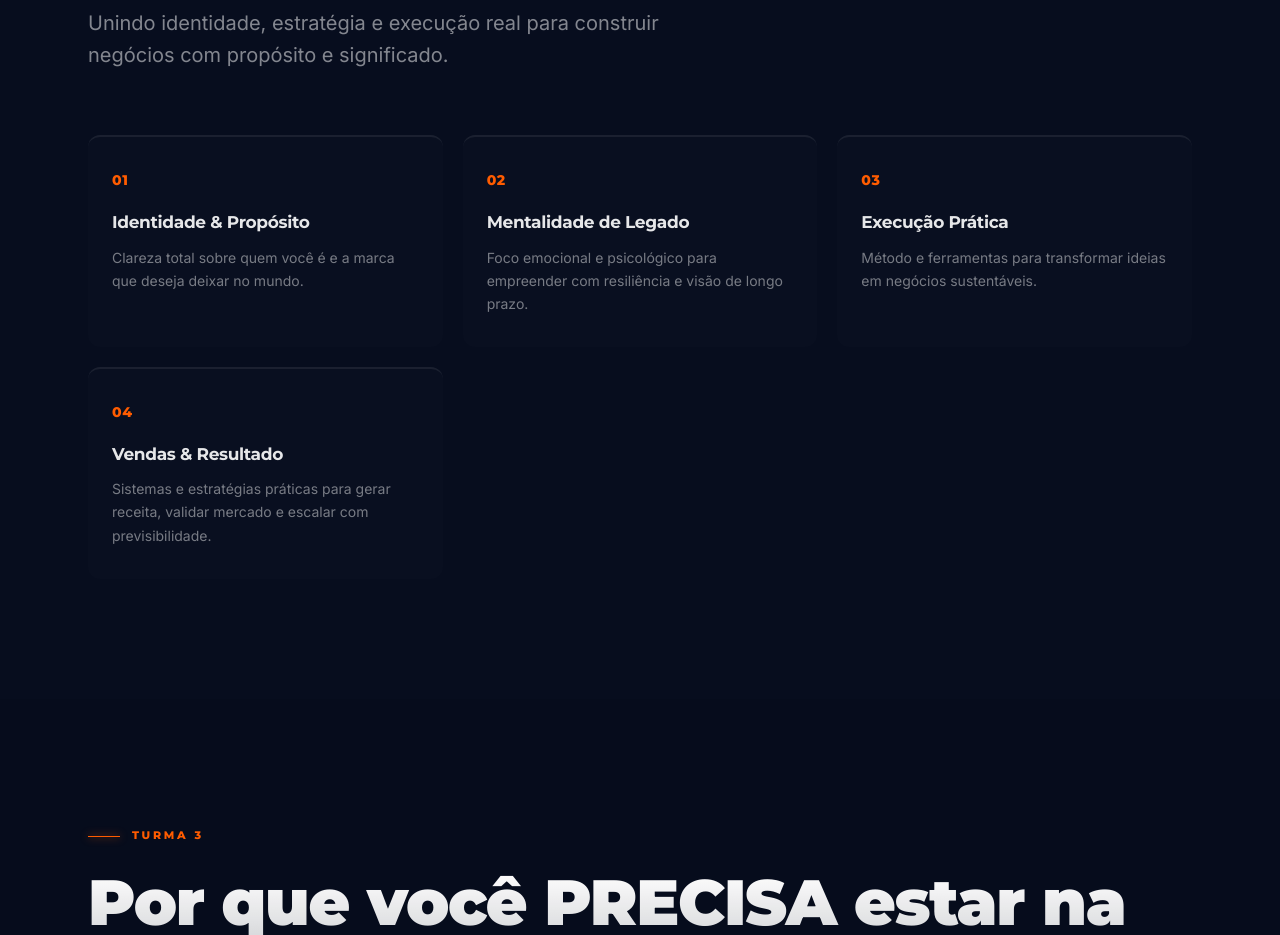
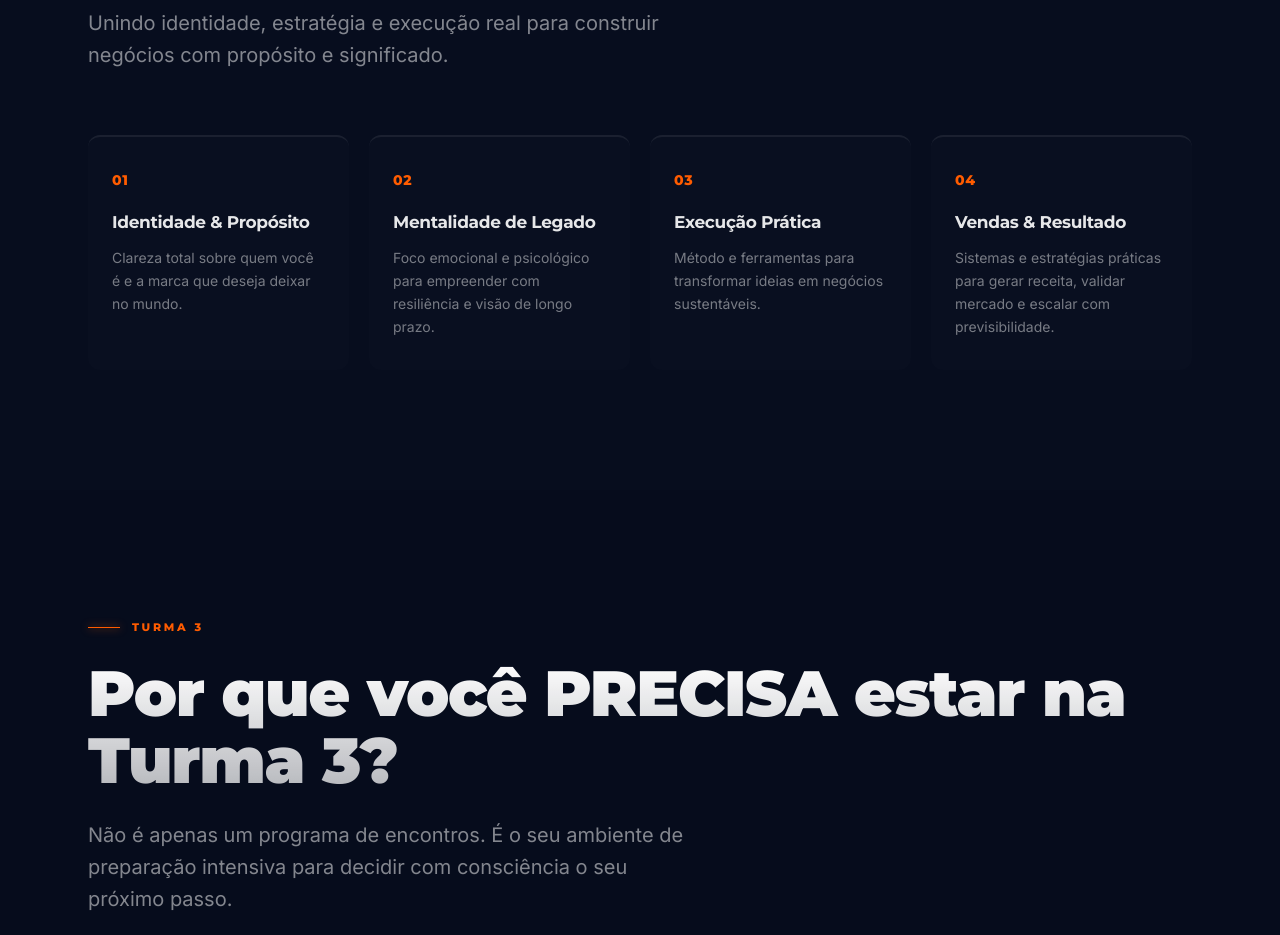
Before and after one commit to pluppex-art/E-EMPREENDA-Plus, a React (Vite) app: page / in a window 1280 px wide. Shown: the part 2220-3155 px from the top of the page. Built offline with nearby package versions, Linux system fonts and the light colour scheme; no server answers; the database is empty.

Commit message:
style: update pillarsGrid to use four columns instead of three

```diff
--- a/src/pages/Home/Home.module.css
+++ b/src/pages/Home/Home.module.css
@@ -526,7 +526,7 @@
 .groupWarning svg { color: var(--orange); flex-shrink: 0; margin-top: 2px; }
 
 /* ── PILLARS ── */
-.pillarsGrid { display: grid; grid-template-columns: repeat(3, 1fr); gap: 20px; }
+.pillarsGrid { display: grid; grid-template-columns: repeat(4, 1fr); gap: 20px; }
 .pillarCard {
   padding: 32px 24px;
   border-radius: 12px;
```
